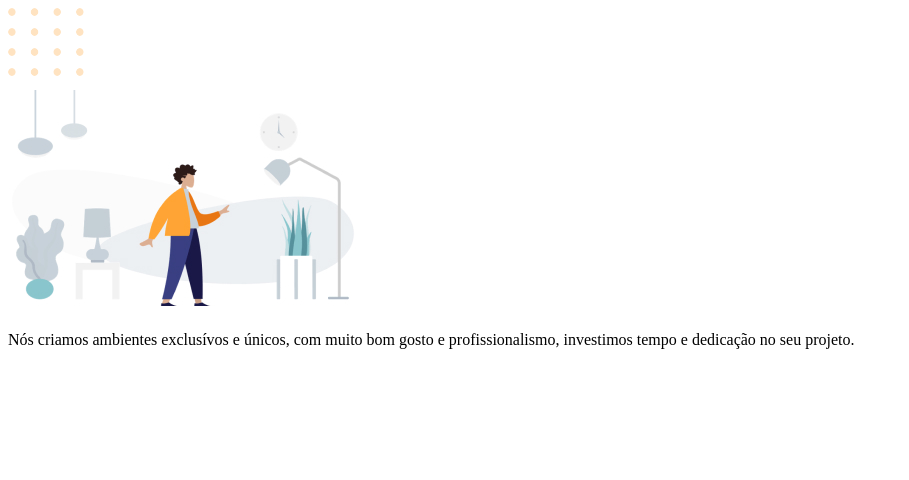
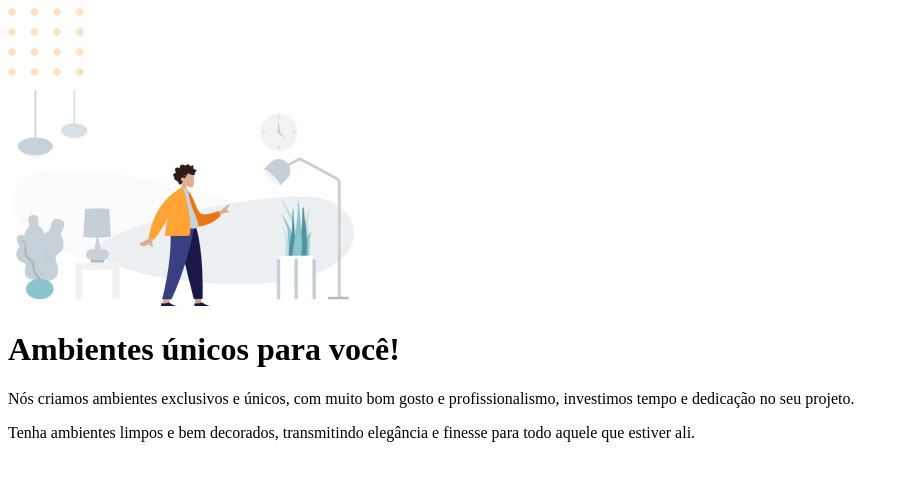
Before and after one commit to fernandoarruda/Explorer13_Projeto01, a plain HTML site: page index.html in a window 1280 px wide. Shown: the whole page, without its empty margins (0-909 px from the left). Drawn offline with Linux system fonts and the light colour scheme.

Commit message:
Textos adicionados

```diff
--- a/index.html
+++ b/index.html
@@ -12,9 +12,9 @@
 
     <div id="hero">
       <img src="images/image 1.jpg" alt="Desenho de uma pessoas em uma sala com moveis"/>
-      <h1></h1>
-        <p>Nós criamos ambientes exclusívos e únicos, com muito bom gosto e profissionalismo, investimos tempo e dedicação no seu projeto.</p>
-
+      <h1>Ambientes únicos para você!</h1>
+        <p>Nós criamos ambientes exclusivos e únicos, com muito bom gosto e profissionalismo, investimos tempo e dedicação no seu projeto.</p>
+        <p>Tenha ambientes limpos e bem decorados, transmitindo elegância  e finesse para todo aquele que estiver ali.</p>
     </div>
 
 </body>
```
